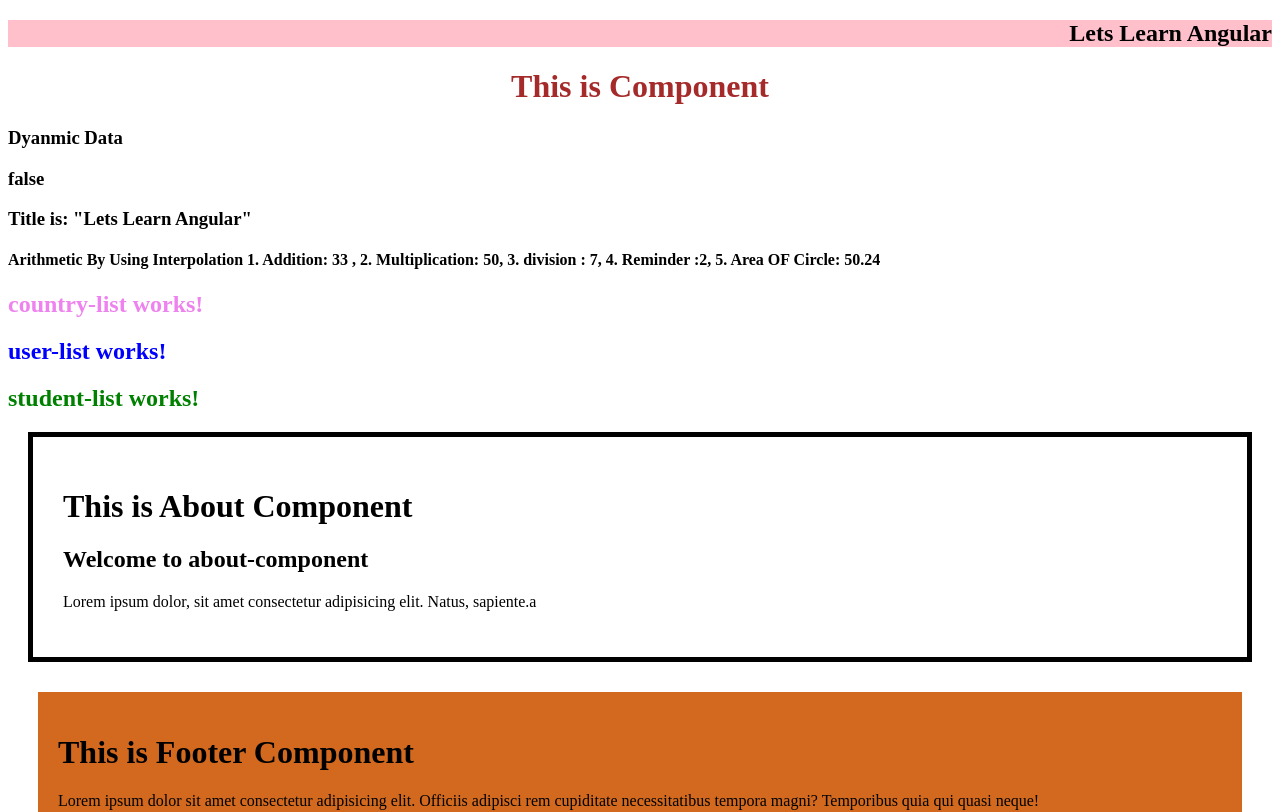
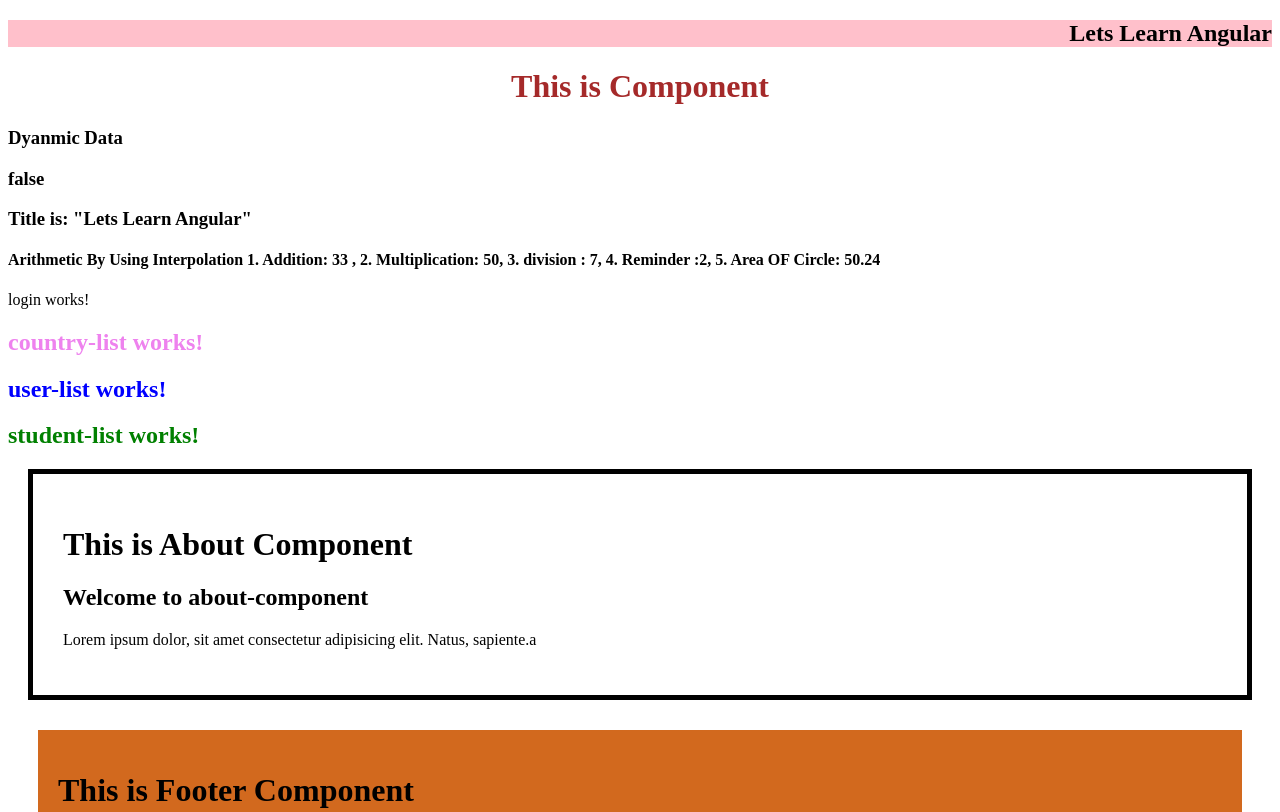
Before and after one commit to JagdishKhod/my-first-angular-project, an Angular app: page / in a window 1280 px wide. Shown: the top 812 px of the page. Built offline with nearby package versions, Linux system fonts and the light colour scheme.

Commit message:
created login module and mention it in the user-auth.ts file as exports LoginComponent

```diff
--- a/src/app/app.component.html
+++ b/src/app/app.component.html
@@ -11,6 +11,7 @@
 4. Reminder :{{38 %12}},
 5. Area OF Circle: {{3.14*4*4}}
 </h4>
+<app-login></app-login>
 <app-country-list></app-country-list>
 <app-user-list></app-user-list>
 <app-student-list></app-student-list>
--- a/src/app/app.module.ts
+++ b/src/app/app.module.ts
@@ -9,6 +9,7 @@ import { NavBarComponent } from './components/nav-bar/nav-bar.component';
 import { UserListComponent } from './user-list/user-list.component';
 import { StudentListComponent } from './student-list/student-list.component';
 import { CountryListComponent } from './country-list/country-list.component';
+import { UserAuthModule } from './user-auth/user-auth.module';
 
 @NgModule({
   declarations: [
@@ -21,10 +22,12 @@ import { CountryListComponent } from './country-list/country-list.component';
     CountryListComponent,
 
 
+
   ],
   imports: [
     BrowserModule,
-    AppRoutingModule
+    AppRoutingModule,
+    UserAuthModule
   ],
   providers: [],
   bootstrap: [AppComponent]
--- /dev/null
+++ b/src/app/user-auth/login/login.component.html
@@ -0,0 +1 @@
+<p>login works!</p>
```
Also changed, not shown: src/app/user-auth/login/login.component.ts (added, +10 -0 lines), src/app/user-auth/user-auth.module.ts (+6 -1 lines), src/app/user-auth/login/login.component.css (added), 2 other files (tests, documents, lock files or other folders).
